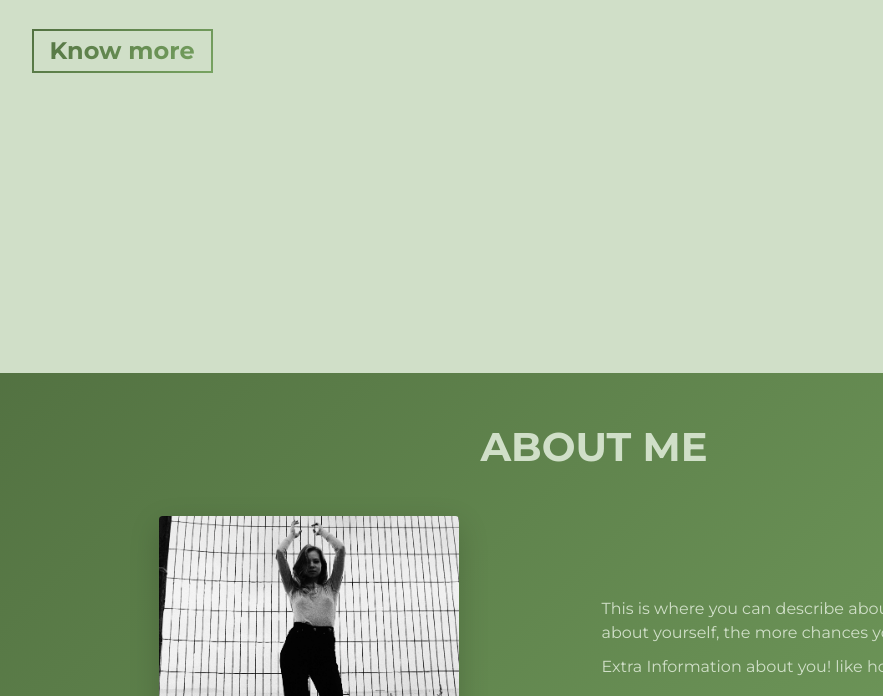
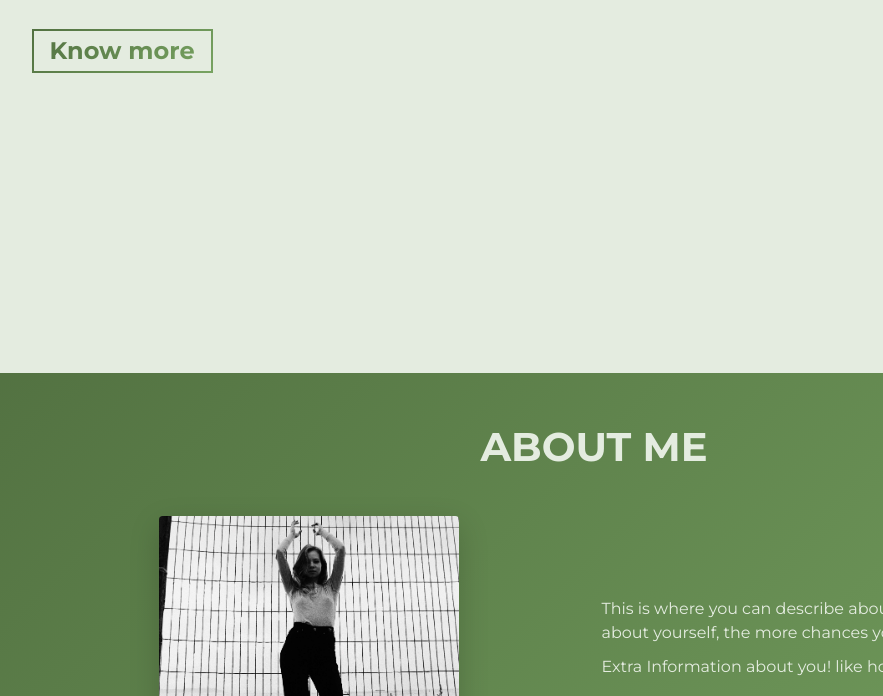
Before and after one commit to ethandanielsmall/portfolio, a website built with Parcel: page src/index.html in a window 1280 px wide. Shown: the part 427-1123 px from the top of the page, without its empty margins (46-929 px from the left). Built offline with nearby package versions, Linux system fonts and the light colour scheme.

Commit message:
making background lighter

```diff
--- a/src/sass/abstracts/_variables.scss
+++ b/src/sass/abstracts/_variables.scss
@@ -2,7 +2,7 @@
 $primary-color: #527141;
 $secondary-color: #77a361;
 
-$white-color: #d0dfc8;
+$white-color: #e4ece0;
 
 $dark-grey: #2c3e2c;
 $light-grey: #a4c195;
```
